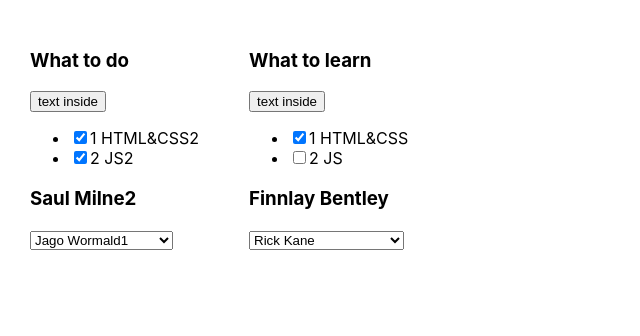
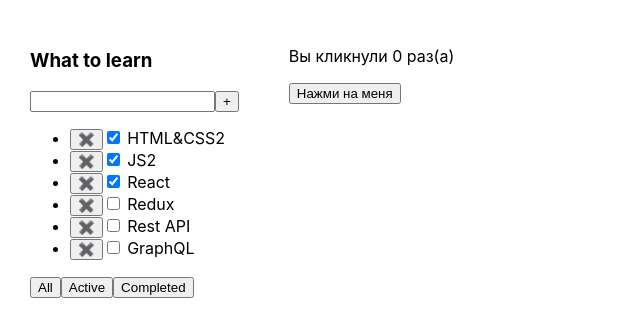
Before and after one commit to Valentin-Erth/Todolist_IT_inkubator, a React (Create React App) app: page / in a window 1280 px wide. Shown: the top 336 px of the page, without its empty margins (0-640 px from the left). Built offline with nearby package versions, Linux system fonts and the light colour scheme.

Commit message:
make lesson 2 in todolist:add map,button with func removetask, use usestate, change button with func changefilter with usestate

```diff
--- a/src/App.tsx
+++ b/src/App.tsx
@@ -1,4 +1,4 @@
-import React from 'react';
+import React, { useState } from 'react';
 import './App.css';
 import { TASKS } from './TASKS';
 import { ToDoList } from './ToDoList';
@@ -9,6 +9,8 @@ import { ToDoList } from './ToDoList';
 // -You have 2 arrays. You should create a new component TASKS, where you will render these arrays.
 // -Don't forget to assign types to our data.
 
+export type FilerType = "all" | "active" | "comlited"
+
 
 
 function App() {
@@ -16,7 +18,9 @@ function App() {
         title: "What to do",
         tasks: [
             { taskId: 1, title: " HTML&CSS2", isDone: true },
-            { taskId: 2, title: " JS2", isDone: true }
+            { taskId: 2, title: " JS2", isDone: true },
+            { taskId: 3, title: " React", isDone: true },
+            { taskId: 3, title: " Redux", isDone: false }
         ],
         students: [
             'Jago Wormald1',
@@ -66,74 +70,57 @@ function App() {
             'Ralphie Hebert',
         ]
     }
-    const data2 = {
-        title: "What to learn",
-        tasks: [
-            { taskId: 1, title: " HTML&CSS", isDone: true },
-            { taskId: 2, title: " JS", isDone: false }
-        ],
-        students: [
-            'Rick Kane',
-            'Finnlay Bentley',
-            'Samia North',
-            'Isaac Morton',
-            'Lily-Ann Clifford',
-            'Thalia Park',
-            'Sapphire Cruz',
-            'Cieran Vazquez',
-            'Anya Estes',
-            'Dominika Field',
-            'Rosanna Chung',
-            'Safiyah Davey',
-            'Ryley Beasley',
-            'Kalvin Trejo',
-            'Evie-Mae Farrell',
-            'Juliet Valencia',
-            'Astrid Austin',
-            'Lyle Montgomery',
-            'Nisha Mora',
-            'Kylie Callaghan',
-            'Star Wilks',
-            'Marissa Colley',
-            'Asa Fuller',
-            'Leigh Kemp',
-            'Avleen Dawson',
-            'Sammy Bonilla',
-            'Acacia Becker',
-            'Coral Shepherd',
-            'Melina Molina',
-            'Kiran Bailey',
-            'Clara Escobar',
-            'Alexandru Horn',
-            'Brandon-Lee Mercado',
-            'Elouise Weston',
-            'King Long',
-            'Kerri Searle',
-            'Kanye Hamer',
-            'Elwood Benitez',
-            'Mikail Whitaker',
-            'Bobby Hardy',
-            'Talha Ferry',
-            'Priscilla Landry',
-            'Olivia-Grace Cain',
-            'Kiaan Wallace',
-            'Wesley Padilla90',
-            'Ella-Grace Wooten91',
-            'Kaif Molloy92',
-            'Kamal Broadhurst93',
-            'Bianca Ferrell94',
-            'Micheal Talbot95',
-        ]
+    let [tasks, setTasks] = useState([
+        { id: 1, title: " HTML&CSS2", isDone: true },
+        { id: 2, title: " JS2", isDone: true },
+        { id: 3, title: " React", isDone: true },
+        { id: 4, title: " Redux", isDone: false },
+        { id: 5, title: " Rest API", isDone: false },
+        { id: 6, title: " GraphQL", isDone: false },
+    ])
+    const removeTask = (id: number, myTitile: string) => {
+        let filteredTasks = tasks.filter(el => el.id !== id)
+        setTasks(filteredTasks)
+        console.log(filteredTasks)
     }
-
+    let [filter, SetFilter] = useState<FilerType>('all')
+    let taskForTodolist = tasks// здесь храним отфильрованные таски
+    if (filter === "active") {// теперь мы не можем опечататься
+        taskForTodolist = tasks.filter(el => el.isDone === false)
+    }
+    if (filter === "comlited") {
+        taskForTodolist = tasks.filter(el => el.isDone === true)
+    }
+    const changeFiler = (value: FilerType) => {
+        SetFilter(value)
+    }
     return (
         <div className="App">
-            <TASKS datas={data1} />
-            <TASKS datas={data2} />
+            {/* <TASKS datas={data1} /> */}
+            <ToDoList shapka={"What to learn"}
+                tasks={taskForTodolist}
+                removeTask={removeTask}
+                changeFiler={changeFiler}
+            />
+            <Example />
         </div>
     );
 }
 export default App;
+
+function Example() {
+    // Объявление новой переменной состояния «count»
+    const [count, setCount] = useState(0);
+
+    return (
+        <div>
+            <p>Вы кликнули {count} раз(а)</p>
+            <button onClick={() => setCount(count + 1)}>
+                Нажми на меня
+            </button>
+        </div>
+    );
+}
 
 
 
@@ -160,7 +147,9 @@ export default App;
 
 
 
-
+function el(value: { taskId: number; title: string; isDone: boolean; }, index: number, array: { taskId: number; title: string; isDone: boolean; }[]): value is { taskId: number; title: string; isDone: boolean; } {
+    throw new Error('Function not implemented.');
+}
 //--------------------------------------------------------------
 // import React from 'react';
 // import './App.css';
--- a/src/TASKS.tsx
+++ b/src/TASKS.tsx
@@ -1,7 +1,8 @@
 import React from 'react';
-type PropsTypeTask = {
+type TasksPropsType = {
     datas: DataType
 }
+
 type DataType = {
     title: string
     tasks: Array<TaskType>
@@ -13,7 +14,7 @@ type TaskType = {
     isDone: boolean
 }
 
-export const TASKS = (props: PropsTypeTask) => {
+export const TASKS = (props: TasksPropsType) => {
     // debugger;
     return (
         <div>
@@ -23,9 +24,11 @@ export const TASKS = (props: PropsTypeTask) => {
                 <ul>
                     {props.datas.tasks.map(el => {
                         return (
-                            <li><input type="checkbox" checked={el.isDone} />
-                                <span>{el.taskId}</span>
+                            <li key={el.taskId}><input type="checkbox" checked={el.isDone} />
+                                {/* <span>{el.taskId}</span> */}
+                                <button >x</button>
                                 <span>{el.title}</span>
+
                             </li>
                         )
                     })}
--- a/src/ToDoList.tsx
+++ b/src/ToDoList.tsx
@@ -1,8 +1,11 @@
 import React from "react"
-type PropsType = {
+import { FilerType } from "./App"
+type ToDoListType = {
     shapka?: string
     newShapka?: string
     tasks: Array<TaskType>
+    removeTask: (id: number, myTitile: string) => void
+    changeFiler: (value: FilerType) => void
 }
 export type TaskType = {
     id: number
@@ -10,31 +13,46 @@ export type TaskType = {
     isDone: boolean
 }
 
-export const ToDoList = (props: PropsType) => {
-    // debugger
+export const ToDoList = (props: ToDoListType) => {
     console.log("rendering ToDOList")
     return (
         <div>
-            <input type="button" value="text inside" />
+            {/* <input type="button" value="text inside" /> */}
             <h3>{props.shapka}</h3>
-
             <div>
                 <input />
                 <button>+</button>
             </div>
             <ul>
-                {props.tasks.map((el: TaskType) => {
+                {props.tasks.map((el) => {
+                    // debugger
                     return (
-                        <li key={el.id}><input type="checkbox" checked={el.isDone} /> <span>{el.title}</span></li>
+                        <li key={el.id}>
+                            <button onClick={() => { props.removeTask(el.id, "Hello") }}>✖️</button>
+                            <input type="checkbox" checked={el.isDone} />
+                            <span>{el.title}</span>
+                        </li>
                     )
                 })
                 }
 
             </ul>
             <div>
-                <button>All</button>
-                <button>Active</button>
-                <button>Completed</button>
+                <button onClick={() => {
+                    props.changeFiler("all")
+                }}>
+                    All
+                </button>
+                <button onClick={() => {
+                    props.changeFiler("active")
+                }}>
+                    Active
+                </button>
+                <button onClick={() => {
+                    props.changeFiler("comlited")
+                }}>
+                    Completed
+                </button>
             </div>
         </div>
     )
```
